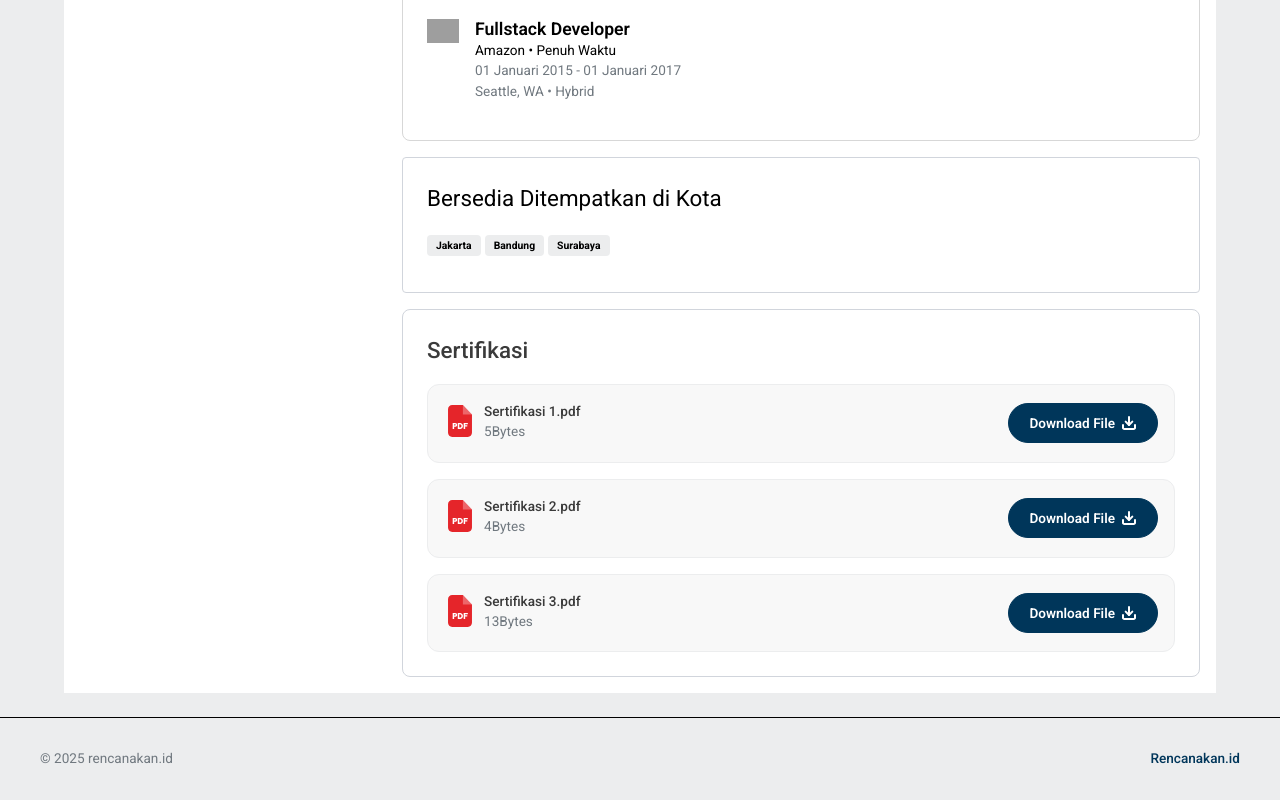
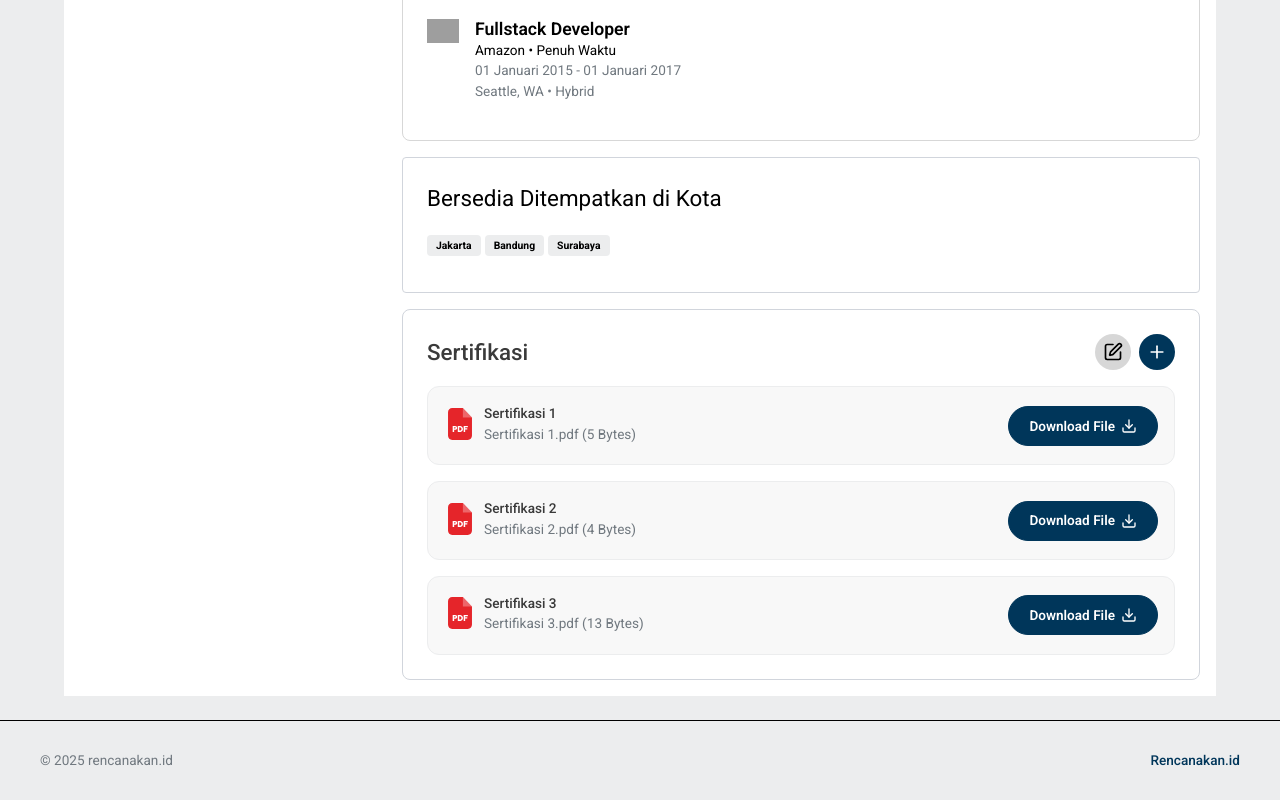
Before and after one commit to Rencanakan-id/rencanakan-talent_pool-frontend, a React (Vite) app: page /me in a window 1280 px wide. Shown: the part 1010-1810 px from the top of the page. Built offline with nearby package versions, Linux system fonts and the light colour scheme; grey boxes are pictures that could not be loaded.

Commit message:
[GREEN] Implement valid  implementation and some negative case for certification

```diff
--- a/src/components/ui/certificate.tsx
+++ b/src/components/ui/certificate.tsx
@@ -1,10 +1,22 @@
+import { useState } from "react";
 import { Typography } from "../atoms/typography";
 import { Button } from "./button";
+import { Input } from "./input";
+import { Modal } from "./modal";
+import { Edit, Plus, Download, Pencil } from "lucide-react";
+import { FileInput } from "./fileInput";
 
 export interface CertificateDetail {
     id: number;
     title: string;
     file: File;
+    publishDate?: string;
+}
+
+interface FormErrors {
+    title?: string;
+    file?: string;
+    publishDate?: string;
 }
 
 interface CertificateProps {
@@ -12,15 +24,109 @@ interface CertificateProps {
 }
 
 const Certificate: React.FC<CertificateProps> = ({ certificates = [] }) => {
+    const [certificateList, setCertificateList] = useState<CertificateDetail[]>(certificates);
+    const [isModalOpen, setIsModalOpen] = useState(false);
+    const [editingCertificate, setEditingCertificate] = useState<CertificateDetail | null>(null);
+    const [isEditMode, setIsEditMode] = useState(false);
+    const [formErrors, setFormErrors] = useState<FormErrors>({});
+    const [wasValidated, setWasValidated] = useState(false);
+
+    const [certificateFormData, setCertificateFormData] = useState<CertificateDetail>({
+        id: 0,
+        title: '',
+        file: new File([], ''),
+        publishDate: '',
+    });
+
+    const handleChange = (e: React.ChangeEvent<HTMLInputElement>) => {
+        const { name, value } = e.target;
+        setCertificateFormData((prev) => ({ ...prev, [name]: value }));
+
+        // Clear error for this field if it was previously set
+        if (wasValidated && formErrors[name as keyof FormErrors]) {
+            setFormErrors(prev => ({ ...prev, [name]: undefined }));
+        }
+    };
+
+    const handleFileChange = (file: File | null) => {
+        if (file) {
+            setCertificateFormData((prev) => ({
+                ...prev,
+                file: file
+            }));
+
+            if (wasValidated && formErrors.file) {
+                setFormErrors(prev => ({ ...prev, file: undefined }));
+            }
+        }
+    };
+
+    const handleAdd = () => {
+        setEditingCertificate(null);
+        setCertificateFormData({
+            id: certificateList.length + 1,
+            title: '',
+            file: new File([], ''),
+            publishDate: '',
+        });
+        setIsModalOpen(true);
+        setFormErrors({});
+        setWasValidated(false);
+    };
+
+    const handleEdit = (cert: CertificateDetail) => {
+        setEditingCertificate(cert);
+        setCertificateFormData(cert);
+        setIsModalOpen(true);
+        setFormErrors({});
+        setWasValidated(false);
+    };
+
+    const validateForm = (): boolean => {
+        const errors: FormErrors = {};
+
+        if (!certificateFormData.title.trim()) {
+            errors.title = "Judul sertifikasi wajib diisi";
+        }
+
+        if (!certificateFormData.file || certificateFormData.file.size === 0) {
+            errors.file = "File sertifikasi wajib diunggah";
+        }
+
+        if (!certificateFormData.publishDate) {
+            errors.publishDate = "Tanggal terbit wajib diisi";
+        }
+
+        setFormErrors(errors);
+        setWasValidated(true);
+
+        return Object.keys(errors).length === 0;
+    };
+
+    const handleSubmit = () => {
+        if (!validateForm()) return;
+
+        if (editingCertificate) {
+            setCertificateList(prevList =>
+                prevList.map(cert =>
+                    cert.id === editingCertificate.id ? certificateFormData : cert
+                )
+            );
+        } else {
+            setCertificateList(prevList => [...prevList, certificateFormData]);
+        }
+
+        setIsModalOpen(false);
+    };
 
     const formatFileSize = (bytes: number): string => {
-        if (bytes === 0) return '0Bytes';
+        if (bytes === 0) return '0 Bytes';
 
         const k = 1024;
         const sizes = ['Bytes', 'KB', 'MB', 'GB'];
         const i = Math.floor(Math.log(bytes) / Math.log(k));
 
-        return parseFloat((bytes / Math.pow(k, i)).toFixed(2)) + sizes[i];
+        return parseFloat((bytes / Math.pow(k, i)).toFixed(2)) + ' ' + sizes[i];
     };
 
     const handleDownload = (file: File) => {
@@ -37,32 +143,73 @@ const Certificate: React.FC<CertificateProps> = ({ certificates = [] }) => {
         URL.revokeObjectURL(url);
     };
 
+    const toggleEditMode = () => {
+        setIsEditMode(!isEditMode);
+    };
+
     return (
         <div className="min-h-[200px] w-full rounded-[8px] border border-gray-300 p-6">
-            <Typography variant="p1" className="pb-4 text-rencanakan-type-black font-medium">
+            <div className="flex justify-between items-center pb-4">
+                <Typography variant="p1" className="text-rencanakan-type-black font-medium">
                     Sertifikasi
                 </Typography>
+                <div className="flex space-x-2">
+                    <button
+                        onClick={toggleEditMode}
+                        className="p-2 rounded-full bg-rencanakan-base-gray hover:bg-rencanakan-dark-gray hover:text-rencanakan-base-gray cursor-pointer"
+                        data-testid="edit-certificate-button"
+                    >
+                        <Edit size={20} />
+                    </button>
+                    <button
+                        onClick={handleAdd}
+                        className="p-2 rounded-full bg-rencanakan-sea-blue-300 text-white hover:bg-rencanakan-sea-blue-500 cursor-pointer"
+                        data-testid="add-certificate-button"
+                    >
+                        <Plus size={20} />
+                    </button>
+                </div>
+            </div>
 
-            {certificates.length > 0 ? (
+            {certificateList.length > 0 ? (
                 <div className="w-full space-y-4">
-                    {certificates.map((cert) => (
+                    {certificateList.map((cert) => (
                         <div key={cert.id} className="min-h-18 space-y-1 space-x-2 flex items-center justify-between bg-rencanakan-lightest-gray border-rencanakan-light-gray border-[1px] rounded-xl p-4">
                             <div className="flex space-x-2 items-center">
                                 <img src="/pdf.svg" alt="Logo" className="h-8 w-8" draggable={false} />
                                 <div>
-                                    <Typography variant="p4" className="font-medium text-rencanakan-type-black"> {cert.file.name} </Typography>
-                                    <Typography variant="p4" className="text-rencanakan-dark-gray">{formatFileSize(cert.file.size)}</Typography>
+                                    <Typography variant="p4" className="font-medium text-rencanakan-type-black">{cert.title}</Typography>
+                                    <Typography variant="p4" className="text-rencanakan-dark-gray">
+                                        {cert.file.name} ({formatFileSize(cert.file.size)})
+                                    </Typography>
+                                    {cert.publishDate && (
+                                        <Typography variant="p5" className="text-rencanakan-gray">
+                                            Tanggal Terbit: {new Date(cert.publishDate).toLocaleDateString('id-ID')}
+                                        </Typography>
+                                    )}
                                 </div>
                             </div>
+                            <div className="flex space-x-2">
+                                {isEditMode ? (
+                                    <button
+                                        onClick={() => handleEdit(cert)}
+                                        data-testid={`edit-button-${cert.id}`}
+                                        className="p-2 rounded-full bg-rencanakan-base-gray hover:bg-rencanakan-dark-gray hover:text-rencanakan-base-gray cursor-pointer"
+                                    >
+                                        <Pencil size={16} />
+                                    </button>
+                                ) : (
                                     <Button
                                         variant="primary"
-                                icon={<img src="/download.svg" alt="" className="h-4 w-4" draggable={false} />}
+                                        icon={<Download size={16} />}
                                         iconPosition="end"
                                         onClick={() => handleDownload(cert.file)}
                                         data-testid={`download-btn-${cert.id}`}
                                     >
                                         Download File
                                     </Button>
+                                )}
+                            </div>
                         </div>
                     ))}
                 </div>
@@ -71,6 +218,69 @@ const Certificate: React.FC<CertificateProps> = ({ certificates = [] }) => {
                     Tidak ada sertifikasi.
                 </Typography>
             )}
+
+            {isModalOpen && (
+                <Modal
+                    size="large"
+                    title={editingCertificate ? 'Edit Sertifikasi' : 'Tambah Sertifikasi'}
+                    isOpen={isModalOpen}
+                    onClose={() => setIsModalOpen(false)}
+                >
+                    <div className="flex flex-col space-y-4 pt-1">
+                        <div>
+                            <Input
+                                label="Judul*"
+                                data-testid="input-title"
+                                placeholder="Masukkan judul sertifikasi Anda"
+                                name="title"
+                                value={certificateFormData.title}
+                                onChange={handleChange}
+                            />
+                            {wasValidated && formErrors.title && (
+                                <Typography variant="p5" className="text-red-500 mt-1">{formErrors.title}</Typography>
+                            )}
+                        </div>
+
+                        <div>
+                            <Input
+                                label="Tanggal Terbit*"
+                                data-testid="input-published"
+                                name="publishDate"
+                                value={certificateFormData.publishDate || ''}
+                                onChange={handleChange}
+                                type="date"
+                                className="w-full"
+                            />
+                            {wasValidated && formErrors.publishDate && (
+                                <Typography variant="p5" className="text-red-500 mt-1">{formErrors.publishDate}</Typography>
+                            )}
+                        </div>
+
+                        <div>
+                            <FileInput
+                                onFileSelect={handleFileChange}
+                                textLabel="Media"
+                                data-testid="file-input"
+                            />
+                            {wasValidated && formErrors.file && (
+                                <Typography variant="p5" className="text-red-500 mt-1">{formErrors.file}</Typography>
+                            )}
+                        </div>
+
+                        <div className="flex justify-between w-full space-x-4 pt-4">
+
+                            <Button
+                                variant="primary"
+                                data-testid="submit-button"
+                                className="w-full"
+                                onClick={handleSubmit}
+                            >
+                                <Typography variant="p2">{editingCertificate ? 'Simpan' : 'Tambah'}</Typography>
+                            </Button>
+                        </div>
+                    </div>
+                </Modal>
+            )}
         </div>
     );
 }
```
Also changed, not shown: 1 other file (tests, documents, lock files or other folders). Lines whose indentation alone changed are shown as unchanged.
